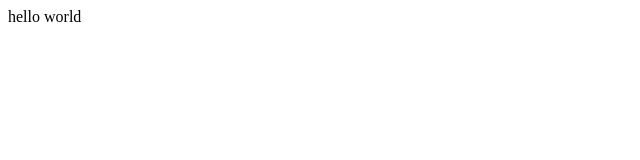
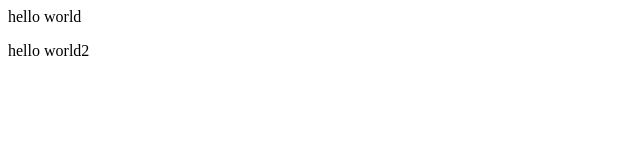
Before and after one commit to kissmantou/kmt.github.io, a plain HTML site: page index.html in a window 1280 px wide. Shown: the full height of the page, 0-640 px from the left. Drawn offline with Linux system fonts and the light colour scheme.

Commit message:
Update index.html

```diff
--- a/index.html
+++ b/index.html
@@ -1 +1,2 @@
 <p> hello world </p>
+<p> hello world2 </p>
```
